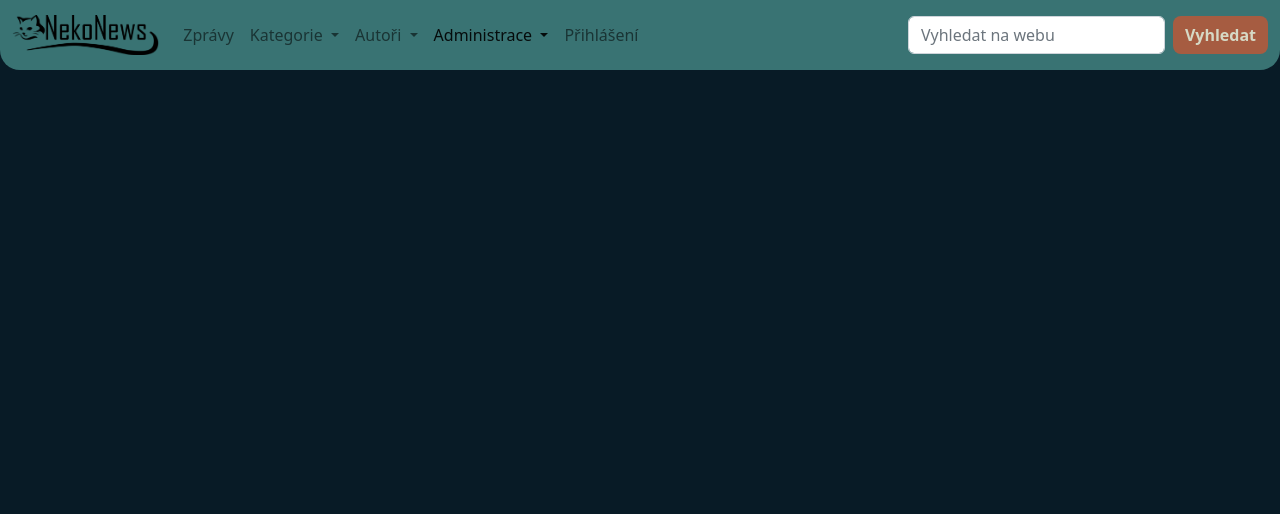
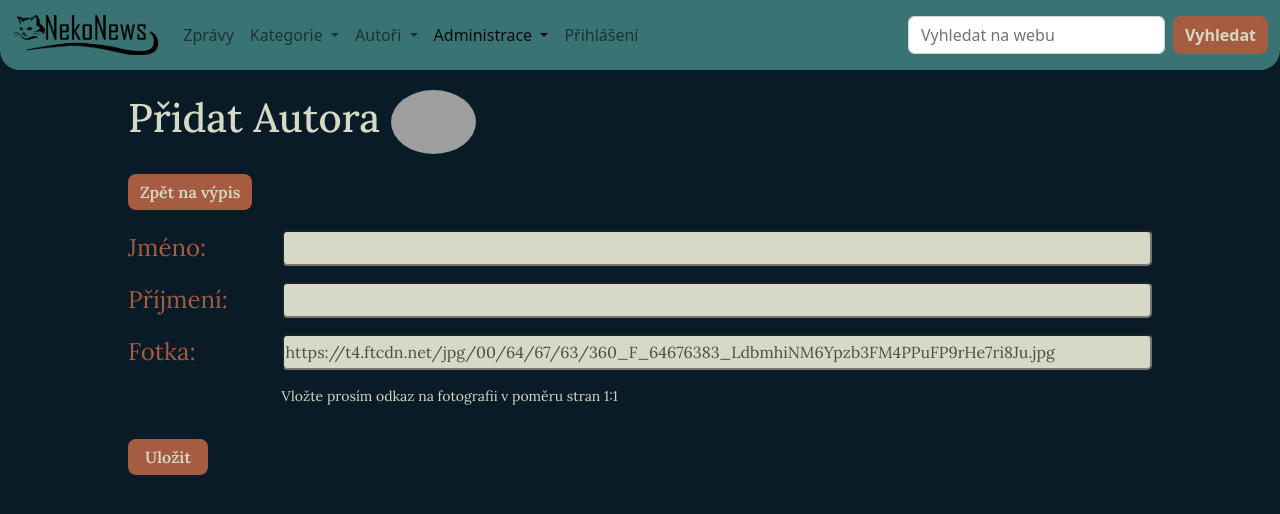
Before and after one commit to MandelOwO/News-Portal, a PHP site: page /admin/author-editor.php in a window 1280 px wide. Shown: the top 514 px of the page. Run offline with PHP 8.4, Linux system fonts and the light colour scheme; data comes from the database, SQL or seed files in the repository; grey boxes are pictures that could not be loaded.

Commit message:
author editor layout

```diff
--- a/admin/author-editor.php
+++ b/admin/author-editor.php
@@ -8,6 +8,11 @@ $db = new Database();
 $authorRepo = new AuthorRepository($db);
 $categoryRepo = new CategoryRepository($db);
 $tool = new Tools();
+
+$author = false;
+if (!empty($_GET['id'])) {
+    $author = $authorRepo->getById($_GET['id']);
+}
 
 ?>
 
@@ -32,6 +37,56 @@ $page = 'admin';
 require_once '../source/pages/navbar.php';
 ?>
 
+<main class="editor-page">
+
+    <section class="page-header white-font author-editor-header">
+        <h1>
+            <?php if ($author) { ?>
+
+                Upravit autora <br>
+                "<?= $author['name'] ?> <?= $author['surname'] ?>"
+                <img src="<?= $author['profile_photo'] ?>" alt="" class="author-photo">
+
+            <?php } else { ?>
+                Přidat Autora
+                <img src="https://t4.ftcdn.net/jpg/00/64/67/63/360_F_64676383_LdbmhiNM6Ypzb3FM4PPuFP9rHe7ri8Ju.jpg"
+                     alt="" class="author-photo">
+            <?php } ?>
+        </h1>
+        <a href="authors.php">
+            <button type="button" class="btn btn-bd-primary">Zpět na výpis</button>
+        </a>
+    </section>
+
+    <section class="editor">
+        <form action="" method="post">
+
+            <label for="name">Jméno: </label>
+            <input type="text" name="name" id="name" class="text-input"
+                   value="<?= $author ? $author['name'] : '' ?>">
+
+            <label for="surname">Příjmení: </label>
+            <input type="text" name="surname" id="surname" class="text-input"
+                   value="<?= $author ? $author['surname'] : '' ?>">
+
+            <label for="photo">Fotka: </label>
+            <input type="url" name="photo" id="photo" class="text-input"
+                   value="<?= $author ? $author['profile_photo'] : 'https://t4.ftcdn.net/jpg/00/64/67/63/360_F_64676383_LdbmhiNM6Ypzb3FM4PPuFP9rHe7ri8Ju.jpg' ?>">
+
+            <div class="photo-tooltip">
+                <small>Vložte prosím odkaz na fotografii v poměru stran 1:1</small>
+            </div>
+
+            <!--
+                        <a href="author-editor.php?action=load_photo" class="load-photo">
+                            Načíst fotografii
+                        </a>
+            -->
+
+            <button type="submit" class="btn btn-bd-primary btn-save">Uložit</button>
+        </form>
+    </section>
+</main>
 
 </body>
 </html>
--- a/admin/authors.php
+++ b/admin/authors.php
@@ -69,7 +69,8 @@ require_once '../source/pages/navbar.php';
                             >
                                 <img src="../source/icons/trash.svg" alt="smazat" class="table-icon">
                             </a>
-                            <a href="" type="button" class="btn btn-outline-dark btn-edit "> <!-- TODO link -->
+                            <a href="author-editor.php?id=<?= $row['id'] ?>" type="button"
+                               class="btn btn-outline-dark btn-edit ">
                                 <img src="../source/icons/pen.svg" alt="upravit" class="table-icon">
                             </a>
                         </div>
--- a/author/index.php
+++ b/author/index.php
@@ -49,7 +49,7 @@ require_once '../source/pages/navbar.php';
             <?php foreach ($authors as $author) { ?>
                 <li>
                     <a href="articles.php?author_id=<?= $author['id'] ?>">
-                        <img src="<?= $author['profile_photo'] ?>" alt="">
+                        <img src="<?= $author['profile_photo'] ?>" alt="" class="author-photo">
                         <?= $author['name'] ?>
                         <?= $author['surname'] ?>
                     </a>
--- a/source/styles/style.css
+++ b/source/styles/style.css
@@ -216,7 +216,7 @@ article, .white-fill {
 }
 
 /* --- AUTHOR LIST --- */
-.author-list img {
+.author-photo {
     height: 4rem;
     border-radius: 50%;
 }
@@ -332,11 +332,44 @@ td a:hover {
 .editor > form {
     display: grid;
     grid-template-columns: 15% 85%;
+    row-gap: 1rem;
 }
 
 .btn-save {
     margin-top: 1rem;
     width: 5rem;
+    grid-column: 1/2;
+}
+
+@media screen and (max-width: 767px) {
+    .editor > form {
+        display: unset;
+    }
+
+    .editor label {
+        margin-top: 1rem;
+    }
+
+    .photo-tooltip {
+        grid-column: unset;
+    }
+}
+
+.photo-tooltip {
+    grid-column: 2/ 3;
+    color: var(--secondary-font);
+}
+
+.load-photo {
+    color: var(--primary-additional);
+}
+
+.load-photo:hover {
+    color: var(--secondary-aditional);
+}
+
+.author-editor-header h1 {
+    margin-bottom: 20px;
 }
 
 /* --- >>>>>>>>>> TABLET <<<<<<<<<< --- */
```
